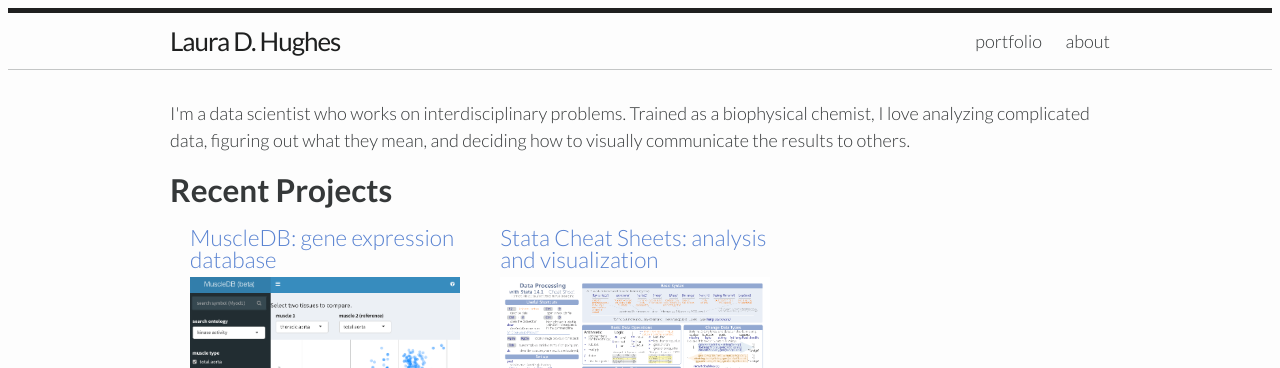
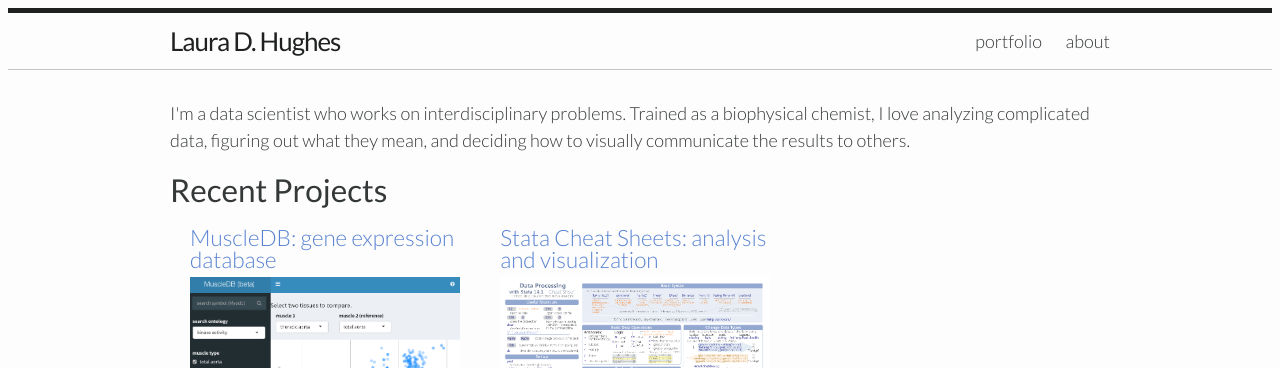
Before and after one commit to flaneuse/flaneuse.github.io, a Jekyll site: the page built from index.html, in a window 1280 px wide. Shown: the top 368 px of the page. Built offline with Jekyll 4.4.1, drawn with Linux system fonts in a browser that asks for light colours.

Commit message:
reduce bold

```diff
--- a/_sass/_base.scss
+++ b/_sass/_base.scss
@@ -43,6 +43,7 @@ ul, ol, dl, figure,
 
 h1, h2, h3, h4, h5, h6{
       line-height: $base-header-height;
+      font-weight: $bold-font-weight;
 }
 
 /**
```
